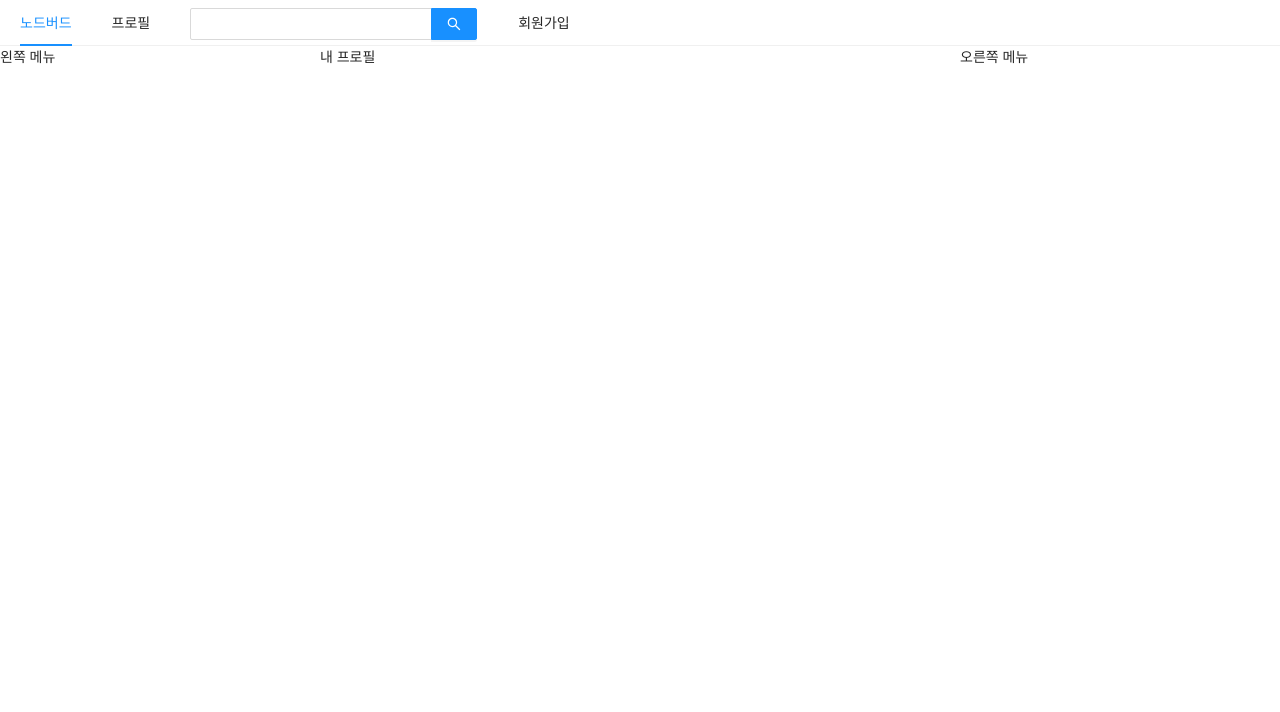
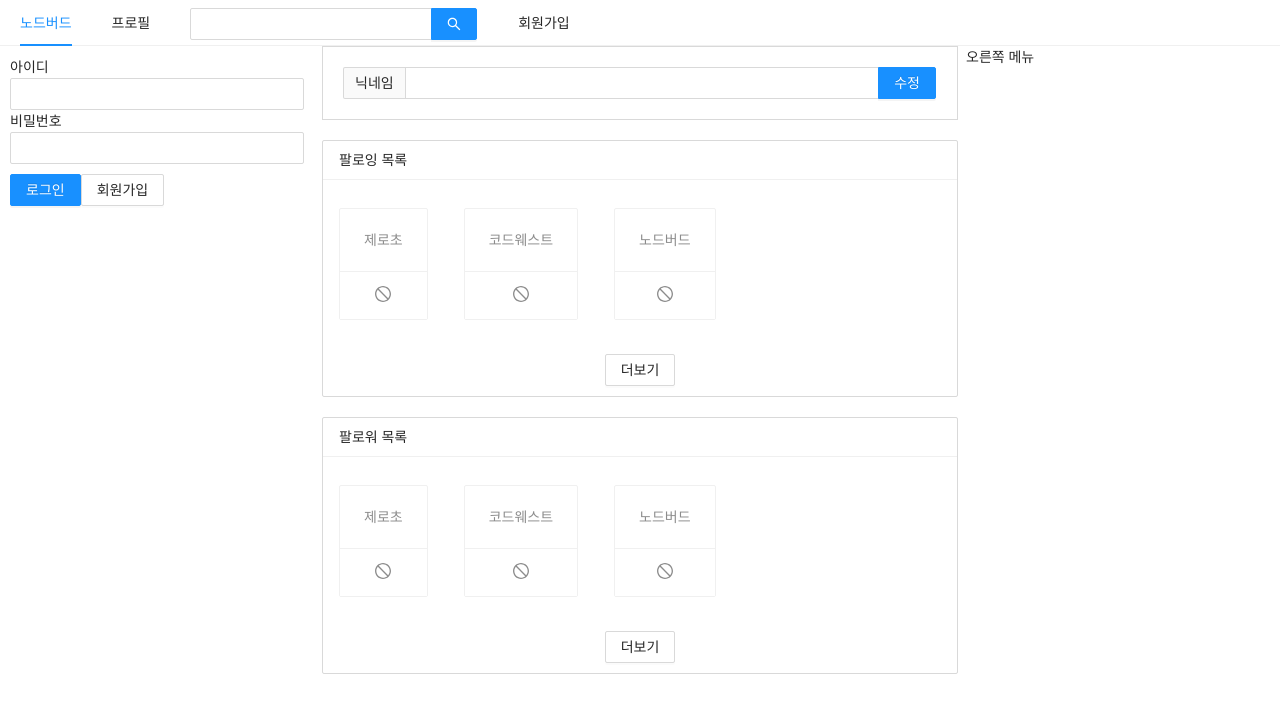
Before and after one commit to Chord-West/WEB, a Next.js app in the folder prepare/front/: page /profile in a window 1280 px wide. Shown: the top 712 px of the page. Built offline with nearby package versions, Linux system fonts and the light colour scheme.

Commit message:
로그인폼, 프로필페이지 만들고 리렌더링 공부

```diff
--- a/prepare/front/components/AppLayout.js
+++ b/prepare/front/components/AppLayout.js
@@ -1,10 +1,19 @@
 // 일부 컴포넌트를 모아 놓는 곳
-import React from 'react';
+import React,{useState} from 'react';
 import PropTypes from 'prop-types';
 import Link from 'next/link';
 import { Menu,Input, Row, Col } from 'antd';
+import styled from 'styled-components';
+
+import LoginForm from '../components/LoginForm';
+import UserProfile from '../components/UserProfile';
+
+const SearchInput = styled(Input.Search)`
+    vertical-align: middle;
+`;
 
 const AppLayout = ({children}) =>{
+    const [isLoggedIn,setIsLoggedIn] = useState(false);
     return(
         <div>
             <Menu mode="horizontal">
@@ -15,16 +24,18 @@
                     <Link href="/profile"><a>프로필</a></Link>
                 </Menu.Item>
                 <Menu.Item>
-                    <Input.Search enterButton style={{verticalAlign:'middle'}}/>
+                    <SearchInput enterButton />
                 </Menu.Item>
                 <Menu.Item>
                     <Link href="/signup"><a>회원가입</a></Link>
                 </Menu.Item>
             </Menu>
-            <Row>
-                {/*xs: 모바일 sm: 태블릿, md: 작은 데스크탑 n/24 라고 생각 ex 24/24 = 100% 차지, 12/24 = 50% 차지  */}
+            <Row gutter={8}>
+                {/*xs: 모바일 sm: 태블릿, md: 작은 데스크탑 n/24 라고 생각 ex 24/24 = 100% 차지, 12/24 = 50% 차지
+                 gutter : 컬럼사이의 간격 */}
                 <Col xs={24} md={6}>
-                    왼쪽 메뉴
+                    {/*로그인 되어있으면 UseProfile 안되어있으면 LoginForm*/}
+                    {isLoggedIn ? <UserProfile setIsLoggedIn={setIsLoggedIn}/> : <LoginForm setIsLoggedIn={setIsLoggedIn}/>}
                 </Col>
                 <Col xs={24} md={12}>
                     {children}
--- /dev/null
+++ b/prepare/front/components/FollowList.js
@@ -0,0 +1,32 @@
+import React from 'react';
+import PropTypes from 'prop-types';
+import {List,Button,Card} from 'antd';
+import {StopOutlined} from "@ant-design/icons";
+
+const Followlist = ({header,data}) =>{
+    return(
+        <List
+            style={{marginBottom:20}}
+            grid={{gutter:4,xs:2,md:3}}
+            size="small"
+            header={<div>{header}</div>}
+            loadMore={<div style={{textAlign:'center',margin:'10px 0'}}><Button>더보기</Button></div>}
+            bordered
+            dataSource={data}
+            renderItem={(item)=>(
+                <List.Item style={{marginTop:20}}>
+                    <Card actions={[<StopOutlined key="stop"/>]}>
+                        <Card.Meta description={item.nickname}/>
+                    </Card>
+                </List.Item>
+            )}
+        />
+    );
+};
+
+Followlist.propTypes = {
+    header : PropTypes.string.isRequired,
+    data : PropTypes.array.isRequired,
+}
+
+export default Followlist;
--- /dev/null
+++ b/prepare/front/components/LoginForm.js
@@ -0,0 +1,50 @@
+ import React, {useState,useCallback} from 'react';
+import {Button, Form, Input} from 'antd';
+import Link from 'next/link';
+import styled from 'styled-components';
+
+// 커스텀 css 를 적용 시키기위한 styled-component  적용
+const ButtonWrapper= styled.div`
+    margin-top:10px;
+`;
+
+const FormWrapper = styled(Form)`
+    padding: 10px;
+`;
+
+
+const LoginForm = ({setIsLoggedIn}) =>{
+    const [id,setId] = useState('');
+    const [password,setPassword] = useState('');
+    const onChangeId = useCallback((e)=>{
+        setId(e.target.value);
+    },[]);
+    const onChangePassword = useCallback((e)=>{
+        setPassword(e.target.value);
+    },[]);
+
+    const onSubmitForm = useCallback(()=>{
+        console.log(id,password);
+        setIsLoggedIn(true);
+    },[id,password]);
+    return (
+        <FormWrapper onFinish={onSubmitForm}>
+            <div>
+                <label htmlFor="user-id">아이디</label>
+                <br/>
+                <Input name="user-id" value={id} onChange={onChangeId} required/>
+            </div>
+            <div>
+                <label htmlFor="user-password">비밀번호</label>
+                <br/>
+                <Input name="user-password" type="password" value={password} onChange={onChangePassword} required/>
+            </div>
+            <ButtonWrapper>
+                <Button type="primary" htmlType="submit" loading={false}> 로그인</Button>
+                <Link href="/signup"><a><Button>회원가입</Button></a></Link>
+            </ButtonWrapper>
+        </FormWrapper>
+    );
+}
+
+export default LoginForm;
--- /dev/null
+++ b/prepare/front/components/NicknameEditForm.js
@@ -0,0 +1,14 @@
+import React,{useMemo} from 'react';
+import {Form, Input} from 'antd';
+
+const NicknameEditForm= () =>{
+    // styledcompnent를 사용하지 않을 경우
+    const style = useMemo(()=>({marginBottom:'20px', border:'1px solid #d9d9d9', padding:'20px'}),[]);
+    return(
+        <Form style={style}>
+            <Input.Search addonBefore="닉네임" enterButton="수정"/>
+        </Form>
+    );
+};
+
+export default NicknameEditForm;
--- /dev/null
+++ b/prepare/front/components/UserProfile.js
@@ -0,0 +1,26 @@
+import React,{useCallback} from 'react';
+import {Button, Card, Avatar} from 'antd';
+
+const UserProfile = ({setIsLoggedIn}) =>{
+    const onLogOut= useCallback(()=>{
+        setIsLoggedIn(false);
+    },[]);
+
+    return(
+        <Card
+            actions={[
+                <div key="twit">짹짹<br/>0</div>,
+                <div key="followings">팔로잉<br/>0</div>,
+                <div key="followers">팔로워<br/>0</div>,
+            ]}
+        >
+            <Card.Meta
+                avatar={<Avatar>ChordWest</Avatar>}
+                title="ChordWest"
+            />
+            <Button onClick={onLogOut}>로그아웃</Button>
+        </Card>
+    );
+}
+
+export default UserProfile;
--- a/prepare/front/pages/profile.js
+++ b/prepare/front/pages/profile.js
@@ -1,14 +1,25 @@
 import React from 'react';
 import Head from "next/head";
+
 import AppLayout from "../components/AppLayout";
+import NicknameEditForm from "../components/NicknameEditForm";
+import FollowList from "../components/FollowList";
+
 
 const Profile = () =>{
+    const followingList = [{nickname : '제로초'},{nickname : '코드웨스트'},{nickname : '노드버드'}];
+    const followerList = [{nickname : '제로초'},{nickname : '코드웨스트'},{nickname : '노드버드'}];
+
     return (
         <>
             <Head>
                 <title>내 프로필 | NodeBird</title>
             </Head>
-            <AppLayout>내 프로필</AppLayout>
+            <AppLayout>
+                <NicknameEditForm/>
+                <FollowList header="팔로잉 목록" data={followingList}/>
+                <FollowList header="팔로워 목록" data={followerList}/>
+            </AppLayout>
         </>
     );
 };
```
